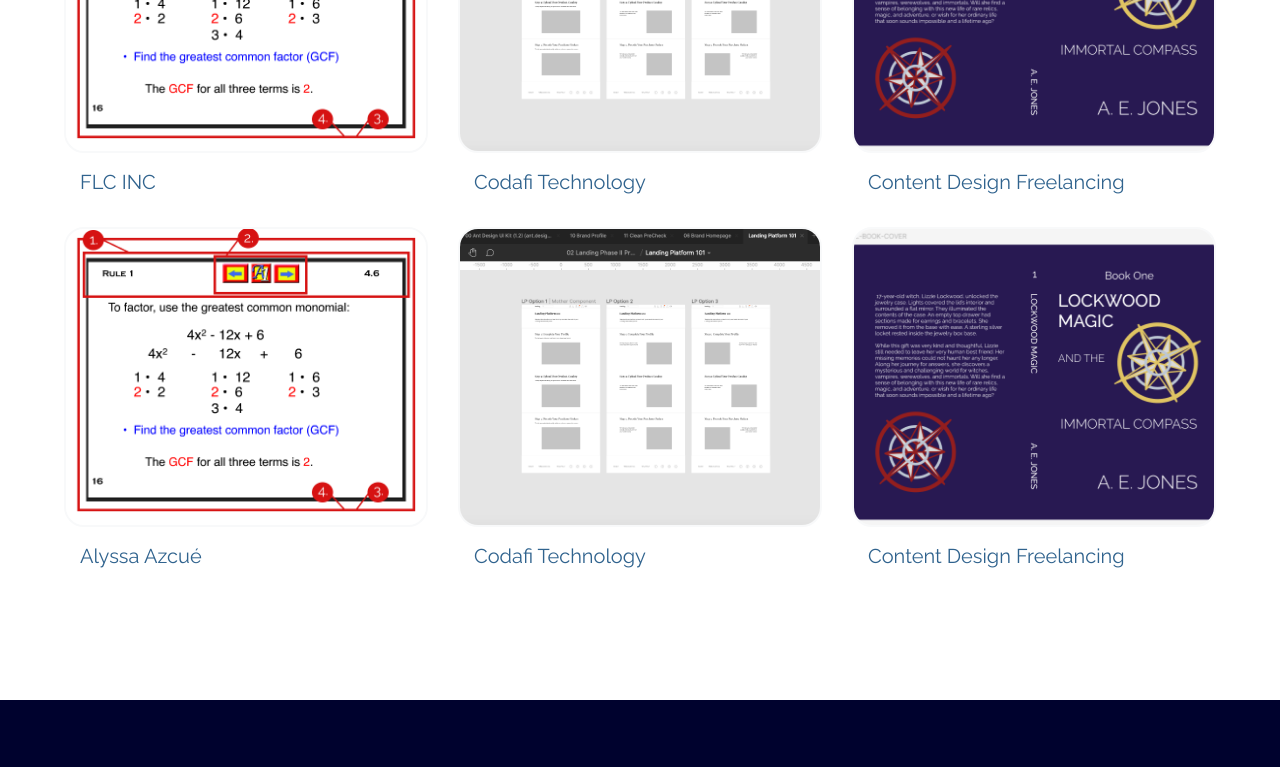
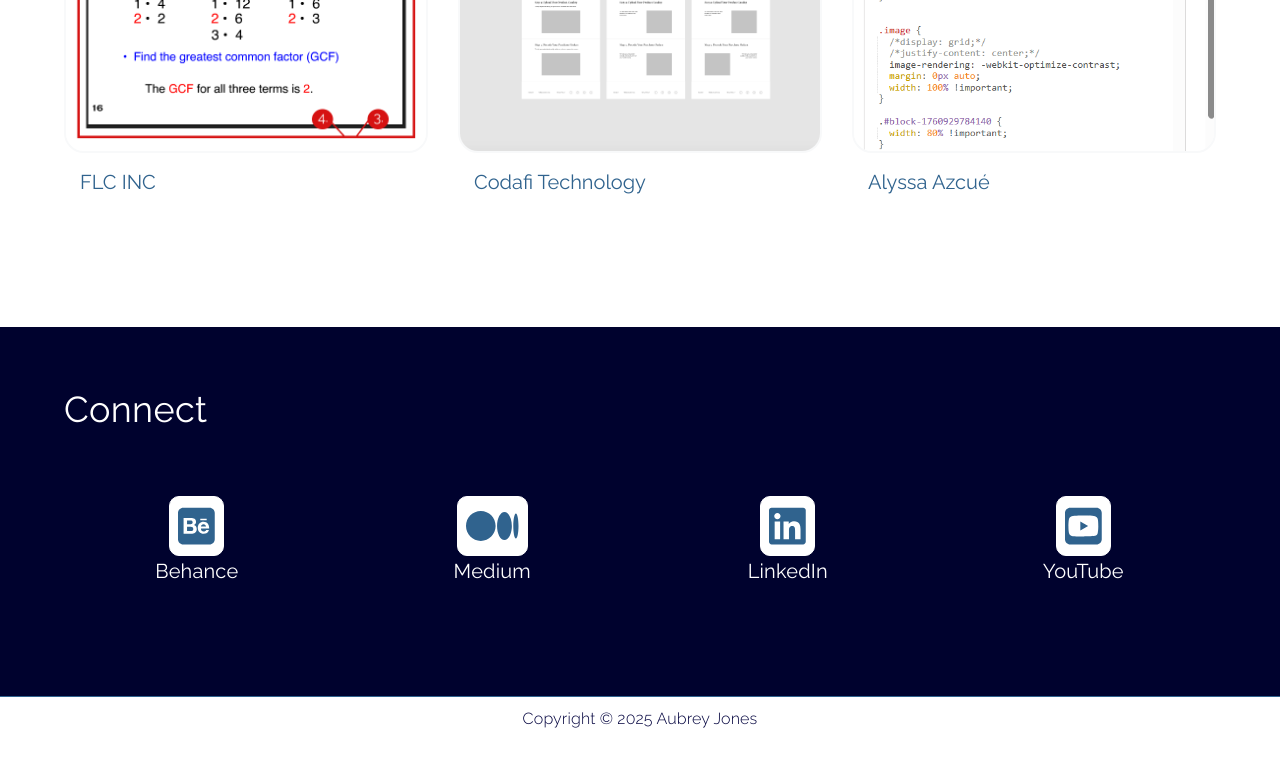
Before and after one commit to aubreyjonescreatives/ux-ui-portfolio, a React (Create React App) app: page / in a window 1280 px wide. Shown: the part 1541-2308 px from the top of the page. After the commit the page ends 2282 px from the top, so only its background shows below. Built offline with nearby package versions, Linux system fonts and the light colour scheme.

Commit message:
updated to software designer and developer

```diff
--- a/src/Pages/Landing.js
+++ b/src/Pages/Landing.js
@@ -13,6 +13,7 @@ import { Icon } from '@iconify/react';
 import CodafiContentDesign from '../Images/codafi/landingplatform.png';
 // import CCFinalMockups from '../Images/catwalkcompany/images/hi-fidelitywireframes/updated-signup-login.png';
 import FLCINCMockup from '../Images/algebra1images/heuristicimages/ruleone-old.png';
+import AlyssaAzcueCode from '../Images/alyssa_azcue/own_code.png';
 import ContentDesigns from '../Images/bookcover.png';
 import { FontAwesomeIcon } from '@fortawesome/react-fontawesome';
 import { faMedium, faBehanceSquare, faLinkedin,faSquareYoutube  } from '@fortawesome/free-brands-svg-icons' ;
@@ -228,7 +229,7 @@ return (
 <Typography sx={introText}>Hello, I'm Aubrey. </Typography>
 
 
-<Typography sx={introText}>A strategic and creative UX/UI engineer. <Icon icon="game-icons:fairy-wand" className="heroIcon"/></Typography>
+<Typography sx={introText}>A strategic and creative Software Designer & Developer. <Icon icon="game-icons:fairy-wand" className="heroIcon"/></Typography>
 
 </Container>
 <Container>
@@ -358,7 +359,26 @@ return (
 
 <Col sm={12} md={4} xl={4}>
 
+
 <Card sx={cardStyles} className="cardStyles">
+    <Link href="/alyssaazcue" sx={linkStyles} target="_blank" style={{textDecoration: "none", color: "#30638E"}}>
+      <CardMedia
+        component="img"
+        alt="alyssaazcue"
+        sx={cardStylesImage}
+        image={AlyssaAzcueCode}
+      />
+       <CardContent>
+        <Typography gutterBottom variant="h5" component="div" sx={cardText}>
+        Alyssa Azcué
+        </Typography>
+        </CardContent>
+      </Link>
+    </Card>
+
+
+
+{/* <Card sx={cardStyles} className="cardStyles">
 <Link href="/contentdesignfreelancing" sx={linkStyles} target="_blank" style={{textDecoration: "none", color: "#30638E"}}>
   <CardMedia
     component="img"
@@ -372,7 +392,7 @@ return (
     </Typography>
     </CardContent>
   </Link>
-</Card>
+</Card> */}
 
 
 </Col>
@@ -381,83 +401,7 @@ return (
 
     </Row>
 
-{/* Row 2 */}
-
-    <Row>
-
-
-
-
-<Col sm={12} md={4} xl={4}>
-    <Card sx={cardStyles} className="cardStyles">
-    <Link href="/alyssaazcue" sx={linkStyles} target="_blank" style={{textDecoration: "none", color: "#30638E"}}>
-      <CardMedia
-        component="img"
-        alt="alyssaazcue"
-        sx={cardStylesImage}
-        image={FLCINCMockup}
-      />
-       <CardContent>
-        <Typography gutterBottom variant="h5" component="div" sx={cardText}>
-        Alyssa Azcué
-        </Typography>
-        </CardContent>
-      </Link>
-    </Card>
-
-
-    </Col>
-
-     <Col sm={12} md={4} xl={4}>
-
-    <Card sx={cardStyles} className="cardStyles">
-<Link href="/codafitechnology" sx={linkStyles} target="_blank" style={{textDecoration: "none", color: "#30638E"}}>
-      <CardMedia
-        component="img"
-        alt="Codafi Content Design"
-        sx={cardStylesImage}
-        image={CodafiContentDesign}
-      />
-      <CardContent>
-        <Typography gutterBottom variant="h5" component="div" sx={cardText}>
-        Codafi Technology
-        </Typography>
-        </CardContent>
-      </Link>
-    </Card>
-
-
-    </Col>
-
-
-
-<Col sm={12} md={4} xl={4}>
-
-<Card sx={cardStyles} className="cardStyles">
-<Link href="/contentdesignfreelancing" sx={linkStyles} target="_blank" style={{textDecoration: "none", color: "#30638E"}}>
-  <CardMedia
-    component="img"
-    alt="Content Design Freelancing"
-    sx={cardStylesImage}
-    image={ContentDesigns}
-  />
-  <CardContent>
-    <Typography gutterBottom variant="h5" component="div" sx={cardText}>
-    Content Design Freelancing
-    </Typography>
-    </CardContent>
-  </Link>
-</Card>
-
-
-</Col>
-
-
-
-    </Row>
-
-
-    </Box>
+</Box>
 
     </Container>
     </Box>
```
